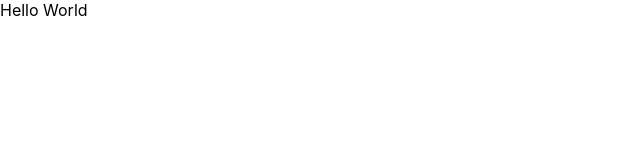
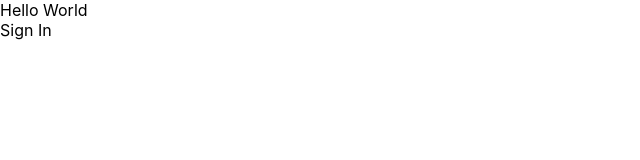
Before and after one commit to rks107/react-slack-clone, a React (Create React App) app: page / in a window 1280 px wide. Shown: the top 160 px of the page, without its empty margins (0-640 px from the left). Built offline with nearby package versions, Linux system fonts and the light colour scheme.

Commit message:
Add SignIn component and .Prettierrc

```diff
--- a/src/components/App.js
+++ b/src/components/App.js
@@ -1,9 +1,11 @@
 import React from 'react';
+import { SignIn } from './';
 
 function App() {
   return (
     <div className="App">
       Hello World
+      <SignIn />
     </div>
   );
 }
--- /dev/null
+++ b/src/components/SignIn.js
@@ -0,0 +1,9 @@
+import React, { Component } from "react";
+
+class SignIn extends Component {
+  render() {
+    return <div>Sign In</div>;
+  }
+}
+
+export default SignIn;
--- a/src/components/index.js
+++ b/src/components/index.js
@@ -1,5 +1,7 @@
 import App from './App';
+import SignIn from './SignIn';
 
 export {
-    App
+    App,
+    SignIn
 }
```
Also changed, not shown: 1 other file (tests, documents, lock files or other folders).
